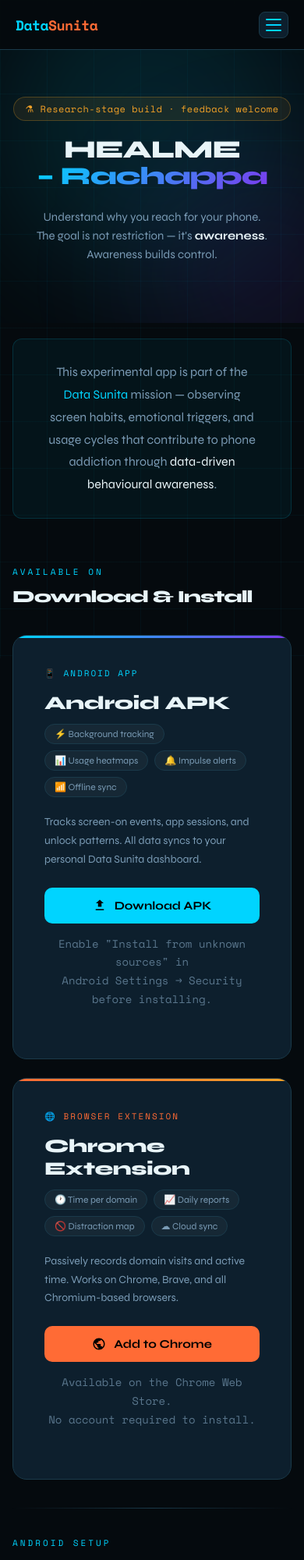
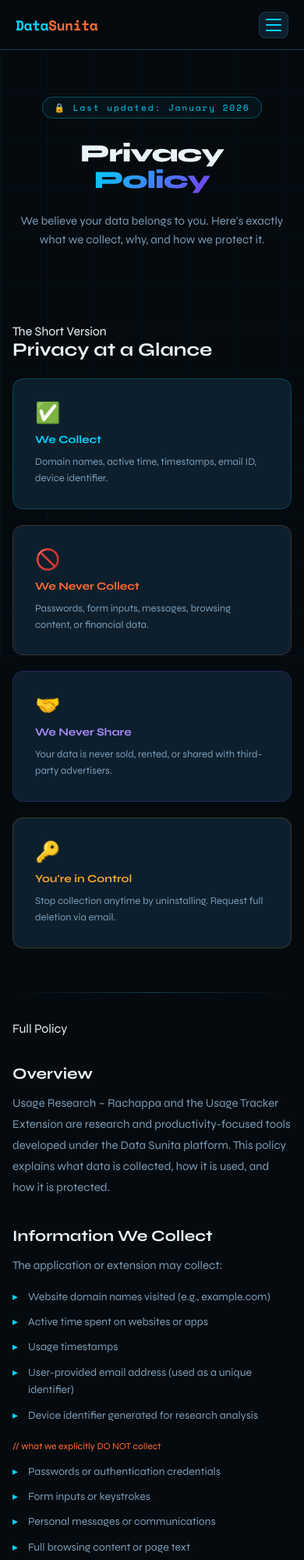
Before and after one commit to RachappaB/server, a website: page express-server/HTML/privacy.html in a window 390 px wide. Shown: the top 2000 px of the page at 78% size. Drawn offline with nearby package versions, Linux system fonts and the light colour scheme.

```diff
--- a/express-server/HTML/privacy.html
+++ b/express-server/HTML/privacy.html
@@ -3,341 +3,149 @@
 <head>
 <meta charset="UTF-8">
 <meta name="viewport" content="width=device-width, initial-scale=1">
-<title>Get the App | Usage Research – Data Sunita</title>
-<meta name="description" content="Usage Research is an experimental behavioral analytics application focused on understanding and reducing phone addiction through data-driven awareness.">
-<link rel="icon" href="./assets/favicon.ico">
+<title>Privacy Policy | Data Sunita</title>
+<meta name="description" content="Privacy Policy for Usage Research – Rachappa and Usage Tracker Extension under the Data Sunita platform. What we collect, why, and how we protect it.">
+<meta name="robots" content="index, follow">
+<link rel="icon" href="/assets/favicon.ico">
+
+<link rel="preconnect" href="https://fonts.googleapis.com">
+<link rel="preconnect" href="https://fonts.gstatic.com" crossorigin>
+<link rel="stylesheet" href="https://fonts.googleapis.com/css2?family=Space+Mono:wght@400;700&family=Syne:wght@400;600;700;800&display=swap">
+
 <link rel="stylesheet" href="/css/style.css">
-<style>
-/* ── DOWNLOAD CARD ── */
-.dl-card {
-  background: var(--surface);
-  border: 1px solid var(--border);
-  border-radius: 18px;
-  padding: 40px;
-  position: relative;
-  overflow: hidden;
-  transition: all 0.3s;
-}
-
-.dl-card::before {
-  content: '';
-  position: absolute;
-  top: 0; left: 0; right: 0;
-  height: 3px;
-  transition: opacity 0.3s;
-}
-
-.dl-card.android::before { background: linear-gradient(90deg, #00d4ff, #7c3aed); opacity: 1; }
-.dl-card.chrome::before  { background: linear-gradient(90deg, #ff6b35, #f4a227); opacity: 1; }
-
-.dl-card:hover { transform: translateY(-4px); box-shadow: 0 20px 60px rgba(0,0,0,0.4); }
-
-.dl-platform {
-  font-family: 'Space Mono', monospace;
-  font-size: 11px;
-  letter-spacing: 2px;
-  text-transform: uppercase;
-  margin-bottom: 16px;
-}
-
-.dl-platform.android { color: var(--accent); }
-.dl-platform.chrome  { color: var(--accent2); }
-
-.dl-card h2 {
-  font-size: 24px;
-  font-weight: 800;
-  margin-bottom: 12px;
-  letter-spacing: -0.5px;
-}
-
-.dl-card p {
-  font-size: 14px;
-  color: var(--muted);
-  line-height: 1.7;
-  margin-bottom: 24px;
-}
-
-.dl-btn {
-  display: inline-flex;
-  align-items: center;
-  gap: 10px;
-  padding: 14px 28px;
-  font-family: 'Syne', sans-serif;
-  font-weight: 700;
-  font-size: 15px;
-  border-radius: 10px;
-  text-decoration: none;
-  transition: all 0.25s;
-  width: 100%;
-  justify-content: center;
-}
-
-.dl-btn.android {
-  background: var(--accent);
-  color: #000;
-}
-.dl-btn.android:hover {
-  background: #33ddff;
-  transform: translateY(-2px);
-  box-shadow: 0 8px 30px rgba(0,212,255,0.35);
-}
-
-.dl-btn.chrome {
-  background: var(--accent2);
-  color: #000;
-}
-.dl-btn.chrome:hover {
-  background: #ff8c5a;
-  transform: translateY(-2px);
-  box-shadow: 0 8px 30px rgba(255,107,53,0.35);
-}
-
-.dl-note {
-  font-family: 'Space Mono', monospace;
-  font-size: 11px;
-  color: var(--muted);
-  margin-top: 14px;
-  text-align: center;
-  opacity: 0.7;
-  line-height: 1.6;
-}
-
-/* ── FEATURE PILLS ── */
-.pill-row {
-  display: flex;
-  flex-wrap: wrap;
-  gap: 8px;
-  margin-bottom: 20px;
-}
-
-.pill {
-  display: inline-flex;
-  align-items: center;
-  gap: 5px;
-  padding: 5px 12px;
-  background: rgba(255,255,255,0.04);
-  border: 1px solid var(--border);
-  border-radius: 20px;
-  font-size: 12px;
-  color: var(--muted);
-}
-
-/* ── TERMINAL BLOCK ── */
-.terminal {
-  background: #020810;
-  border: 1px solid var(--border);
-  border-radius: 10px;
-  padding: 20px 24px;
-  font-family: 'Space Mono', monospace;
-  font-size: 13px;
-  color: #7a9bb5;
-  line-height: 1.8;
-  margin-top: 16px;
-}
-
-.terminal .prompt { color: var(--accent); }
-.terminal .comment { color: #2a4a5e; }
-
-/* ── RESEARCH BADGE ── */
-.research-badge {
-  display: inline-flex;
-  align-items: center;
-  gap: 6px;
-  padding: 6px 14px;
-  background: rgba(244,162,39,0.08);
-  border: 1px solid rgba(244,162,39,0.25);
-  border-radius: 20px;
-  font-size: 12px;
-  color: var(--gold);
-  font-family: 'Space Mono', monospace;
-  letter-spacing: 0.5px;
-}
-</style>
 </head>
 <body>
 
-<!-- NAVBAR -->
+<!-- ── NAVBAR ── -->
 <nav class="navbar">
   <a href="/" class="logo">Data<span>Sunita</span></a>
   <div class="nav-links">
     <a href="/">Home</a>
-    <a href="/download.html" class="active">Get App</a>
+    <a href="/download.html">Get App</a>
     <a href="/about.html">My Story</a>
     <a href="/support.html">Support</a>
-    <a href="/privacy.html">Privacy</a>
+    <a href="/privacy.html" class="active">Privacy</a>
   </div>
-  <button class="nav-toggle" id="navToggle" aria-label="Toggle navigation">
+  <button class="nav-toggle" id="navToggle" aria-label="Open menu" aria-expanded="false">
     <span></span><span></span><span></span>
   </button>
 </nav>
 
-<!-- MOBILE DRAWER -->
 <nav class="nav-drawer" id="navDrawer">
   <a href="/">🏠 Home</a>
-  <a href="/download.html" class="active">⬇ Get App</a>
+  <a href="/download.html">⬇ Get App</a>
   <a href="/about.html">👤 My Story</a>
   <a href="/support.html">🛟 Support</a>
-  <a href="/privacy.html">🔒 Privacy</a>
+  <a href="/privacy.html" class="active">🔒 Privacy</a>
 </nav>
 
-<!-- HERO -->
-<section class="hero" style="position:relative; overflow:hidden; padding-bottom:40px;">
-  <div class="orb orb-1"></div>
-  <div class="orb orb-2"></div>
-
-  <div style="position:relative; z-index:2;">
-    <div class="research-badge">⚗ Research-stage build · feedback welcome</div>
-    <h1 style="margin-top:20px;">
-      HEALME<br>
-      <span class="hl">– Rachappa</span>
-    </h1>
-    <p>
-      Understand why you reach for your phone.<br>
-      The goal is not restriction — it's <strong style="color:var(--text);">awareness</strong>.
-      Awareness builds control.
-    </p>
+<!-- ── HERO ── -->
+<section class="hero">
+  <div class="orb orb-a"></div>
+  <div class="inner">
+    <div class="hero-badge">🔒 Last updated: January 2026</div>
+    <h1>Privacy<br><span class="hl">Policy</span></h1>
+    <p>We believe your data belongs to you. Here's exactly what we collect, why, and how we protect it.</p>
   </div>
 </section>
 
-<!-- MISSION STRIP -->
-<div class="container" style="padding-top:0; padding-bottom:0;">
-  <div class="highlight-box" style="text-align:center; padding:28px 40px;">
-    <p style="font-size:16px; line-height:1.8; color:var(--muted); max-width:680px; margin:0 auto;">
-      This experimental app is part of the
-      <a href="/" style="color:var(--accent); text-decoration:none;">Data Sunita</a> mission —
-      observing screen habits, emotional triggers, and usage cycles that contribute to phone addiction
-      through <span style="color:var(--text);">data-driven behavioural awareness</span>.
-    </p>
-  </div>
-</div>
+<!-- ── CONTENT ── -->
+<div class="container" style="padding-top:20px; max-width:860px;">
 
-<!-- DOWNLOAD CARDS -->
-<div class="container" style="padding-top:60px;">
-  <div class="section-label">Available On</div>
-  <h2 class="section-title" style="margin-bottom:36px;">Download & Install</h2>
+  <!-- TL;DR -->
+  <div class="label">The Short Version</div>
+  <h2 class="title" style="margin-bottom:22px;">Privacy at a Glance</h2>
 
-  <div class="grid" style="grid-template-columns: repeat(auto-fit, minmax(320px,1fr)); gap:24px;">
-
-    <!-- ANDROID -->
-    <div class="dl-card android">
-      <div class="dl-platform android">📱 Android App</div>
-      <h2>Android APK</h2>
-
-      <div class="pill-row">
-        <span class="pill">⚡ Background tracking</span>
-        <span class="pill">📊 Usage heatmaps</span>
-        <span class="pill">🔔 Impulse alerts</span>
-        <span class="pill">📶 Offline sync</span>
-      </div>
-
-      <p>
-        Tracks screen-on events, app sessions, and unlock patterns.
-        All data syncs to your personal Data Sunita dashboard.
-      </p>
-
-      <a class="dl-btn android" href="/base.apk" download>
-        <svg width="18" height="18" viewBox="0 0 24 24" fill="currentColor">
-          <path d="M5 20h14v-2H5v2zm7-18L5.33 8H9v6h6V8h3.67L12 2z"/>
-        </svg>
-        Download APK
-      </a>
-
-      <p class="dl-note">
-        Enable "Install from unknown sources" in<br>
-        Android Settings → Security before installing.
-      </p>
+  <div class="grid" style="grid-template-columns:repeat(auto-fit,minmax(200px,1fr)); margin-bottom:56px;">
+    <div class="card" style="border-color:rgba(0,212,255,.2);">
+      <div style="font-size:26px; margin-bottom:10px;">✅</div>
+      <h3 style="font-size:14px; color:var(--accent);">We Collect</h3>
+      <p style="font-size:13px;">Domain names, active time, timestamps, email ID, device identifier.</p>
     </div>
-
-    <!-- CHROME -->
-    <div class="dl-card chrome">
-      <div class="dl-platform chrome">🌐 Browser Extension</div>
-      <h2>Chrome Extension</h2>
-
-      <div class="pill-row">
-        <span class="pill">🕐 Time per domain</span>
-        <span class="pill">📈 Daily reports</span>
-        <span class="pill">🚫 Distraction map</span>
-        <span class="pill">☁ Cloud sync</span>
-      </div>
-
-      <p>
-        Passively records domain visits and active time.
-        Works on Chrome, Brave, and all Chromium-based browsers.
-      </p>
-
-      <a class="dl-btn chrome"
-         href="https://chromewebstore.google.com/detail/usage-tracker/ikfnohghnoljemijhpoccpcbhpbjijen?hl=en"
-         target="_blank">
-        <svg width="18" height="18" viewBox="0 0 24 24" fill="currentColor">
-          <path d="M12 2C6.48 2 2 6.48 2 12s4.48 10 10 10 10-4.48 10-10S17.52 2 12 2zm-1 17.93c-3.95-.49-7-3.85-7-7.93 0-.62.08-1.21.21-1.79L9 15v1c0 1.1.9 2 2 2v1.93zm6.9-2.54c-.26-.81-1-1.39-1.9-1.39h-1v-3c0-.55-.45-1-1-1H8v-2h2c.55 0 1-.45 1-1V7h2c1.1 0 2-.9 2-2v-.41c2.93 1.19 5 4.06 5 7.41 0 2.08-.8 3.97-2.1 5.39z"/>
-        </svg>
-        Add to Chrome
-      </a>
-
-      <p class="dl-note">
-        Available on the Chrome Web Store.<br>
-        No account required to install.
-      </p>
+    <div class="card" style="border-color:rgba(255,107,53,.2);">
+      <div style="font-size:26px; margin-bottom:10px;">🚫</div>
+      <h3 style="font-size:14px; color:var(--accent2);">We Never Collect</h3>
+      <p style="font-size:13px;">Passwords, form inputs, messages, browsing content, or financial data.</p>
+    </div>
+    <div class="card" style="border-color:rgba(124,58,237,.2);">
+      <div style="font-size:26px; margin-bottom:10px;">🤝</div>
+      <h3 style="font-size:14px; color:#a78bfa;">We Never Share</h3>
+      <p style="font-size:13px;">Your data is never sold, rented, or shared with third-party advertisers.</p>
+    </div>
+    <div class="card" style="border-color:rgba(244,162,39,.2);">
+      <div style="font-size:26px; margin-bottom:10px;">🔑</div>
+      <h3 style="font-size:14px; color:var(--gold);">You're in Control</h3>
+      <p style="font-size:13px;">Stop collection anytime by uninstalling. Request full deletion via email.</p>
     </div>
   </div>
 
-  <!-- SETUP INSTRUCTIONS -->
   <div class="divider"></div>
 
-  <div class="two-col" style="gap:48px; align-items:start;">
+  <!-- FULL POLICY -->
+  <div class="prose">
+    <div class="label" style="margin-bottom:10px;">Full Policy</div>
 
-    <div>
-      <div class="section-label">Android Setup</div>
-      <h2 class="section-title" style="font-size:22px; margin-bottom:20px;">Installing the APK</h2>
-      <ol class="steps">
-        <li>Download the APK file using the button above.</li>
-        <li>Open <strong style="color:var(--text);">Settings → Security</strong> on your Android device.</li>
-        <li>Enable <strong style="color:var(--text);">"Install from unknown sources"</strong> or "Install unknown apps".</li>
-        <li>Open the downloaded APK file from your Downloads folder.</li>
-        <li>Tap <strong style="color:var(--text);">Install</strong> and wait for it to complete.</li>
-        <li>Launch the app, enter your registered email, and begin tracking.</li>
-      </ol>
+    <h2>Overview</h2>
+    <p>Usage Research – Rachappa and the Usage Tracker Extension are research and productivity-focused tools developed under the Data Sunita platform. This policy explains what data is collected, how it is used, and how it is protected.</p>
+
+    <h2>Information We Collect</h2>
+    <p>The application or extension may collect:</p>
+    <ul>
+      <li>Website domain names visited (e.g., example.com)</li>
+      <li>Active time spent on websites or apps</li>
+      <li>Usage timestamps</li>
+      <li>User-provided email address (used as a unique identifier)</li>
+      <li>Device identifier generated for research analysis</li>
+    </ul>
+
+    <div class="hbox" style="margin:18px 0;">
+      <p style="font-family:var(--font-mono); font-size:12px; color:var(--accent2); margin-bottom:10px;">// what we explicitly DO NOT collect</p>
+      <ul>
+        <li>Passwords or authentication credentials</li>
+        <li>Form inputs or keystrokes</li>
+        <li>Personal messages or communications</li>
+        <li>Full browsing content or page text</li>
+        <li>Financial or payment information</li>
+      </ul>
     </div>
 
-    <div>
-      <div class="section-label">What Gets Tracked</div>
-      <h2 class="section-title" style="font-size:22px; margin-bottom:16px;">Data Collected</h2>
+    <h2>How Information Is Used</h2>
+    <ul>
+      <li>Productivity research and behavioural pattern analysis</li>
+      <li>Usage statistics generation for your personal dashboard</li>
+      <li>Improving digital well-being insights and recommendations</li>
+    </ul>
 
-      <div class="terminal">
-        <span class="comment">// collected passively</span><br>
-        <span class="prompt">→</span> screen_on_events[ ]<br>
-        <span class="prompt">→</span> app_session_duration<br>
-        <span class="prompt">→</span> unlock_count_per_hour<br>
-        <span class="prompt">→</span> domain_visit_timestamps<br>
-        <span class="prompt">→</span> active_tab_time_ms<br>
-        <br>
-        <span class="comment">// never collected</span><br>
-        <span class="prompt" style="color:var(--accent2);">✕</span> passwords or credentials<br>
-        <span class="prompt" style="color:var(--accent2);">✕</span> page content or text<br>
-        <span class="prompt" style="color:var(--accent2);">✕</span> personal messages<br>
-      </div>
+    <h2>Data Storage</h2>
+    <p>Usage data is securely transmitted to the Data Sunita server and stored in an access-controlled database. Secure communication protocols (HTTPS) are used during all transmission. Local storage may be used temporarily to ensure background synchronisation reliability.</p>
 
-      <p style="font-size:13px; color:var(--muted); margin-top:14px;">
-        Full details in our <a href="/privacy.html" style="color:var(--accent);">Privacy Policy →</a>
-      </p>
-    </div>
+    <h2>Data Sharing</h2>
+    <p>Collected data is not sold, rented, or shared with third-party advertisers. Data is used strictly for internal research and analysis purposes within the Data Sunita platform.</p>
+
+    <h2>User Control</h2>
+    <p>You may stop data collection at any time by uninstalling the application or disabling the browser extension. You may request complete data deletion by contacting the project administrator at any time.</p>
+
+    <h2>Security</h2>
+    <p>We implement secure server configurations and access control policies to protect stored information from unauthorised access. All data is transmitted over encrypted connections.</p>
+
+    <h2>Policy Updates</h2>
+    <p>This privacy policy may be updated periodically. Continued use of the application indicates acceptance of the updated policy. We will update the "last updated" date at the top of this page with any changes.</p>
+
+    <h2>Contact</h2>
+    <p>For questions, concerns, or data deletion requests:</p>
   </div>
 
-  <!-- BOTTOM CTA -->
-  <div style="text-align:center; margin-top:70px;">
-    <div class="section-label">Questions?</div>
-    <h3 style="font-size:22px; margin-bottom:12px;">Need help getting set up?</h3>
-    <p style="color:var(--muted); font-size:14px; margin-bottom:24px;">
-      This is a research build — bugs happen. Reach out and we'll fix it fast.
-    </p>
-    <div class="hero-actions">
-      <a class="btn" href="/support.html">🛟 Get Support</a>
-      <a class="btn-outline" href="/about.html">About the Project →</a>
+  <a href="mailto:support@sunita.space" class="email-link" style="margin-top:14px;">✉ support@sunita.space</a>
+
+  <div style="text-align:center; margin-top:56px;">
+    <div class="cta-group">
+      <a class="btn" href="/">← Back to Home</a>
+      <a class="btn-outline" href="/support.html">Get Support →</a>
     </div>
   </div>
 </div>
 
-<!-- FOOTER -->
+<!-- ── FOOTER ── -->
 <footer class="footer">
   <div class="footer-logo">Data<span style="color:var(--accent2);">Sunita</span></div>
   <div class="footer-links">
@@ -346,25 +154,26 @@
     <a href="/about.html">My Story</a>
     <a href="/support.html">Support</a>
     <a href="/privacy.html">Privacy</a>
-    <a href="https://sunita.space" target="_blank">sunita.space ↗</a>
+    <a href="https://sunita.space" target="_blank" rel="noopener">sunita.space ↗</a>
   </div>
-  <p class="footer-copy">© 2026 Rachappa Biradar · Data Sunita Platform · Built with Express, PostgreSQL & Cloudflare</p>
+  <p class="footer-copy">© 2026 Rachappa Biradar · Data Sunita Platform · Built with Express, PostgreSQL &amp; Cloudflare</p>
 </footer>
 
-
 <script>
-  const toggle = document.getElementById('navToggle');
-  const drawer = document.getElementById('navDrawer');
-  toggle.addEventListener('click', () => {
-    toggle.classList.toggle('open');
-    drawer.classList.toggle('open');
+(function(){
+  var t=document.getElementById('navToggle'),d=document.getElementById('navDrawer');
+  t.addEventListener('click',function(){
+    var o=d.classList.toggle('open');
+    t.classList.toggle('open');
+    t.setAttribute('aria-expanded',o);
   });
-  drawer.querySelectorAll('a').forEach(a => {
-    a.addEventListener('click', () => {
-      toggle.classList.remove('open');
-      drawer.classList.remove('open');
+  d.querySelectorAll('a').forEach(function(a){
+    a.addEventListener('click',function(){
+      d.classList.remove('open');t.classList.remove('open');
+      t.setAttribute('aria-expanded','false');
     });
   });
+})();
 </script>
 </body>
 </html>
```
